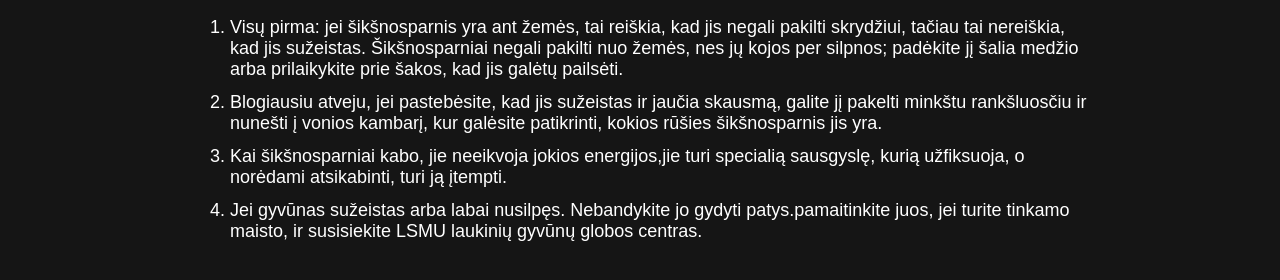
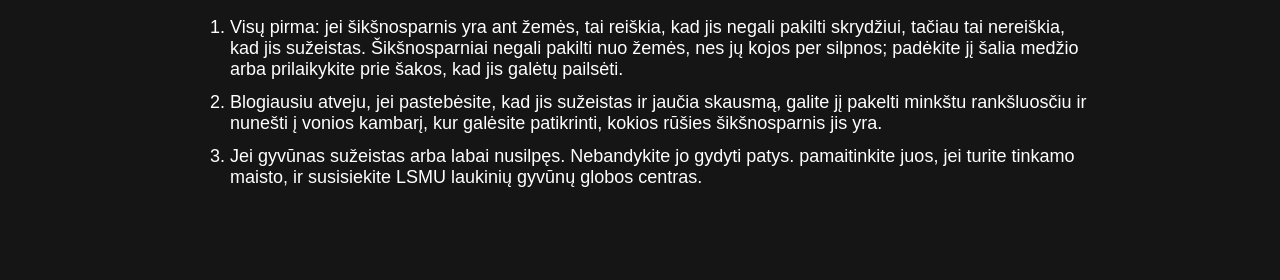
Before and after one commit to hysterusional/-iksnosparniai, a plain HTML site: page kaip namuose rūpintis šikšnosparniu.html in a window 1280 px wide. Shown: the part 202-482 px from the top of the page. Drawn offline with Linux system fonts and the light colour scheme.

Commit message:
Add files via upload

```diff
--- a/kaip namuose rūpintis šikšnosparniu.html
+++ b/kaip namuose rūpintis šikšnosparniu.html
@@ -25,11 +25,9 @@
 
                 <li> Blogiausiu atveju, jei pastebėsite, kad jis sužeistas ir jaučia skausmą, galite jį pakelti minkštu rankšluosčiu ir nunešti į vonios kambarį, kur galėsite patikrinti, kokios rūšies šikšnosparnis jis yra.</li>
 
-                <li>Kai šikšnosparniai kabo, jie neeikvoja jokios energijos,jie turi specialią sausgyslę, kurią užfiksuoja, o norėdami atsikabinti, turi ją įtempti.
 
-                </li>
 
-                <li> Jei gyvūnas sužeistas arba labai nusilpęs. Nebandykite jo gydyti patys.pamaitinkite juos, jei turite tinkamo maisto, ir susisiekite LSMU laukinių gyvūnų globos centras.</li>
+                <li> Jei gyvūnas sužeistas arba labai nusilpęs. Nebandykite jo gydyti patys. pamaitinkite juos, jei turite tinkamo maisto, ir susisiekite LSMU laukinių gyvūnų globos centras.</li>
 
 
             </ol>
```
